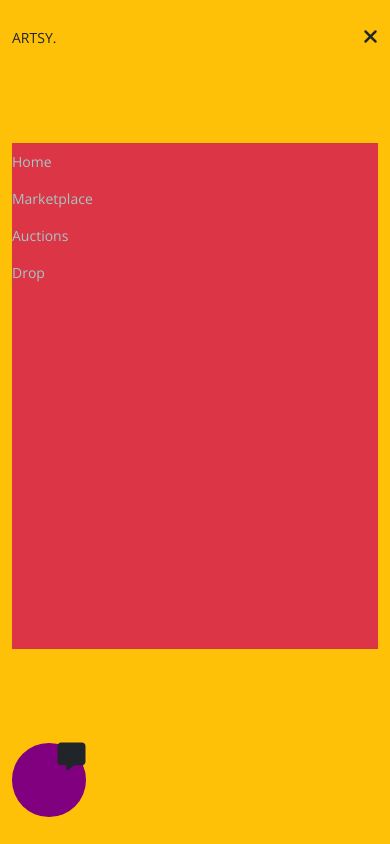
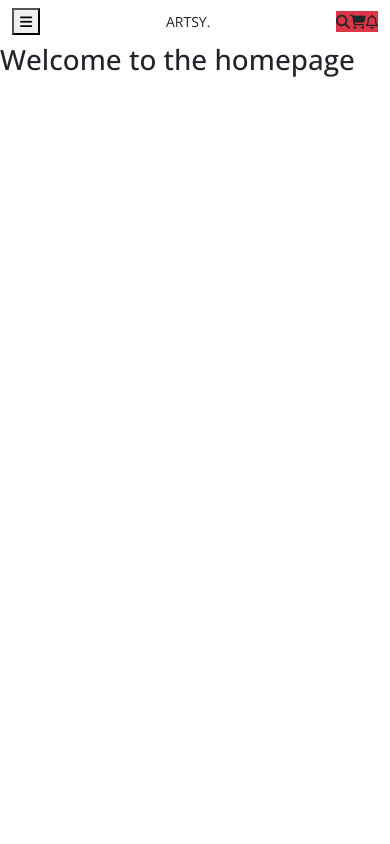
Before and after one commit to Morai-C/mo-artsy, a Next.js app: page / in a window 390 px wide. Built offline with nearby package versions, Linux system fonts and the light colour scheme; a web font is replaced by a local one.

Commit message:
hamburger menu

```diff
--- a/src/components/shared/HeaderComp.tsx
+++ b/src/components/shared/HeaderComp.tsx
@@ -15,7 +15,12 @@
     <header>
       <div className="container">
         <nav className="navbar">
-          <button className="d-lg-none" onClick={toggleHamburger}>
+          <button
+            className="d-lg-none"
+            onClick={() => {
+              setHamburgerOpen(true);
+            }}
+          >
             <i className="fa-solid fa-bars"></i>
           </button>
           <Link href="/">
@@ -40,15 +45,26 @@
         </nav>
       </div>
 
-      <nav className="mobile-nav d-flex flex-column justify-content-between bg-warning container">
+      <nav
+        className={`${
+          hamburgerOpen === true
+            ? "mobile-nav d-flex flex-column justify-content-between bg-warning container"
+            : "d-none"
+        }`}
+      >
         <div className="d-flex justify-content-between">
           <Link href="/">
             <a className="text-uppercase">artsy.</a>
           </Link>
 
-          <div>
-            <i className="fa-solid fs-5 fa-xmark" onClick={toggleHamburger}></i>
-          </div>
+          <button
+            className=""
+            onClick={() => {
+              setHamburgerOpen(false);
+            }}
+          >
+            <i className="fa-solid fs-5 fa-xmark"></i>
+          </button>
         </div>
 
         <ul className="nav flex-column bg-danger">
@@ -61,9 +77,9 @@
           ))}
         </ul>
 
-        <div className="text-end">
-          <div className="chat-icon-box">
-            <i className="fa-solid fa-2x fa-message"></i>
+        <div className="d-flex justify-content-end">
+          <div className="chat-icon-box d-flex justify-content-center align-items-center">
+            <i className="fa-solid text-light fa-2x fa-message"></i>
           </div>
         </div>
       </nav>
```
